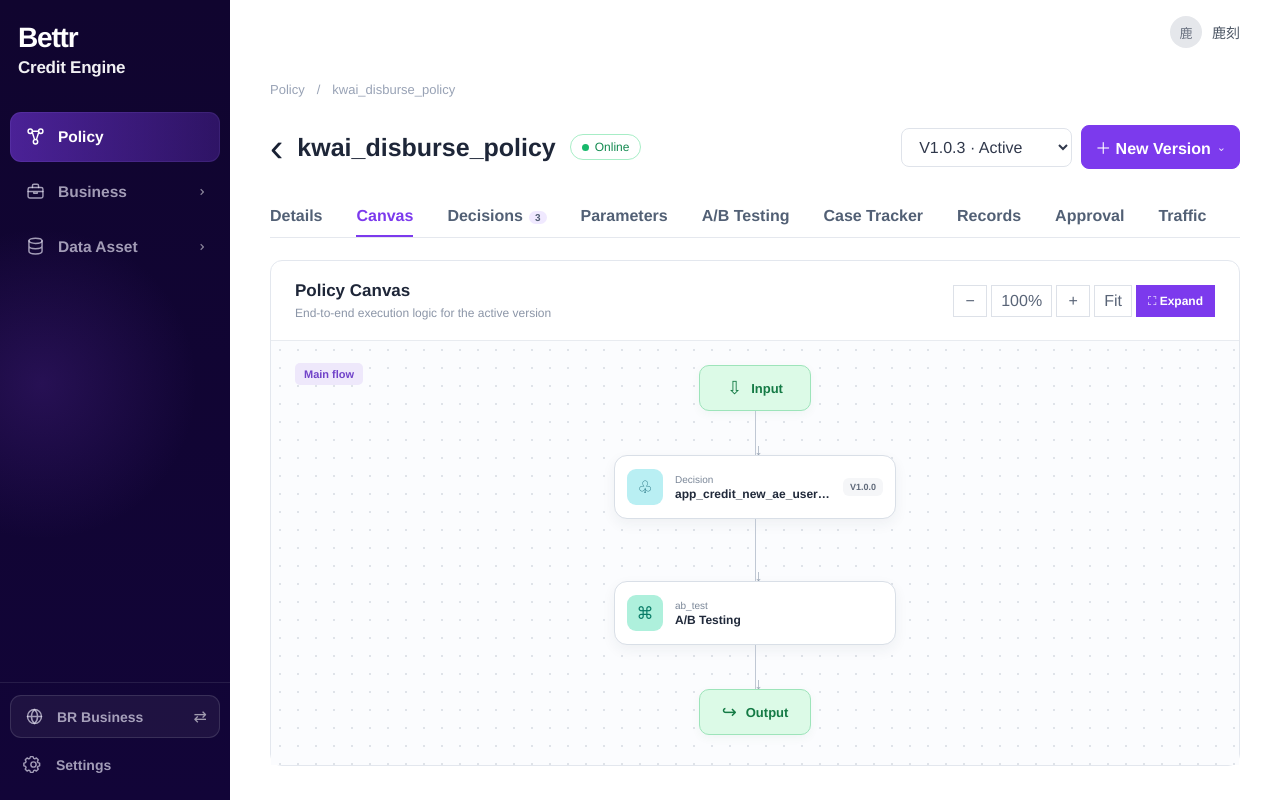
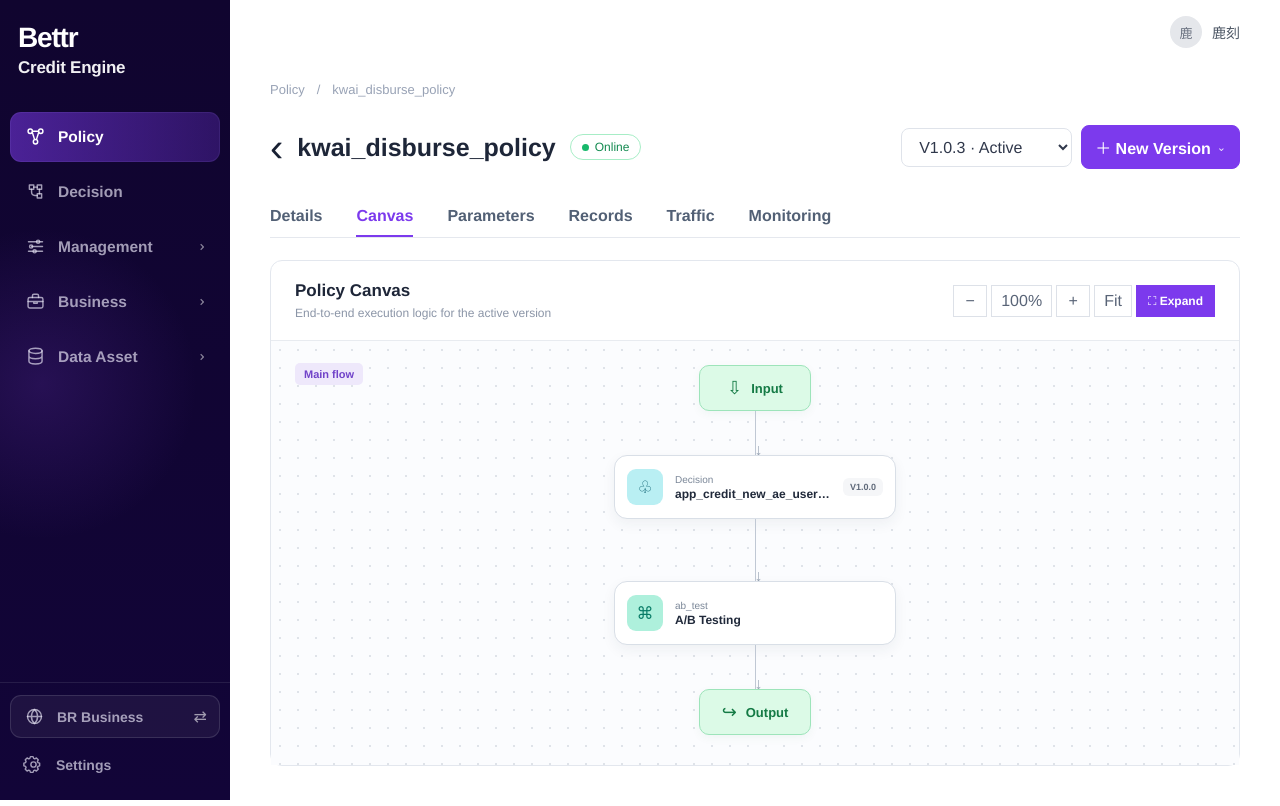
Before and after one commit to wangnan2017fall-oss/Ant-ACE-reinf, a React (Vite) app in the folder frontend/: page /policy/1 in a window 1280 px wide. Built offline with nearby package versions, Linux system fonts and the light colour scheme.

Commit message:
feat: separate decision and management navigation

```diff
--- a/frontend/src/modules/approval-center/ApprovalCenterPage.jsx
+++ b/frontend/src/modules/approval-center/ApprovalCenterPage.jsx
@@ -26,7 +26,7 @@ function ApprovalCenterPage() {
     },
   ]
 
-  return <GenericPage title="Approval Progress" icon="✓" columns={columns} data={data} />
+  return <GenericPage title="Approval" icon="✓" columns={columns} data={data} />
 }
 
 export default ApprovalCenterPage
--- a/frontend/src/modules/policy/detail/PolicyDetailPage.jsx
+++ b/frontend/src/modules/policy/detail/PolicyDetailPage.jsx
@@ -1,17 +1,12 @@
 import { useMemo, useState } from 'react'
-import { Link, useParams, useSearchParams } from 'react-router-dom'
-import DecisionPage from '../../decision/list/DecisionPage'
+import { Link, useNavigate, useParams, useSearchParams } from 'react-router-dom'
 import './PolicyDetailPage.css'
 
 const tabs = [
   { key: 'details', label: 'Details' },
   { key: 'canvas', label: 'Canvas' },
-  { key: 'decisions', label: 'Decisions', count: 3 },
   { key: 'parameters', label: 'Parameters' },
-  { key: 'ab-testing', label: 'A/B Testing' },
-  { key: 'case-tracker', label: 'Case Tracker' },
   { key: 'records', label: 'Records' },
-  { key: 'approval', label: 'Approval' },
   { key: 'traffic', label: 'Traffic' },
   { key: 'monitoring', label: 'Monitoring' },
 ]
@@ -113,17 +108,6 @@ const parameters = {
   ],
 }
 
-const policyExperiments = [
-  { name: 'limit_strategy_champion_challenger', versions: 'V1.0.3 / V1.0.4', traffic: '80% / 20%', metric: 'Approval Rate', status: 'Running', started: 'Jul 25, 2026' },
-  { name: 'pricing_rate_validation', versions: 'V1.0.2 / V1.0.3', traffic: '50% / 50%', metric: 'Default Rate', status: 'Completed', started: 'Jul 10, 2026' },
-]
-
-const policyCases = [
-  { id: 'CASE-2026-0727-018', request: 'REQ-8K21V4', decision: 'Approved', version: 'V1.0.3', owner: 'luke.wn', created: 'Jul 27, 2026 10:42' },
-  { id: 'CASE-2026-0727-011', request: 'REQ-8K20P9', decision: 'Rejected', version: 'V1.0.3', owner: 'risk.ops', created: 'Jul 27, 2026 09:31' },
-  { id: 'CASE-2026-0726-096', request: 'REQ-8J91M2', decision: 'Manual Review', version: 'V1.0.2', owner: 'chenyu.cy', created: 'Jul 26, 2026 18:05' },
-]
-
 const policyRecords = [
   { actor: 'luke.wn', action: 'Created', target: 'Policy version V1.0.4', detail: 'Copied from V1.0.3', time: 'Jul 27, 2026 11:26' },
   { actor: 'gaochaoxiang.gcx', action: 'Added', target: 'anti_fraud_decision', detail: 'Added Decision node to Policy Canvas', time: 'Jul 27, 2026 10:18' },
@@ -167,11 +151,6 @@ const policyVersionDiffs = {
     ],
   },
 }
-
-const policyApprovalTasks = [
-  { id: 'APR-20260728-017', change: 'Publish version V1.0.4', submittedBy: 'luke.wn', submittedAt: 'Jul 28, 2026 10:18', status: 'Pending' },
-  { id: 'APR-20260727-032', change: 'Publish version V1.0.3', submittedBy: 'gaochaoxiang.gcx', submittedAt: 'Jul 27, 2026 16:42', status: 'Pending' },
-]
 
 const initialVersions = [
   { id: 'V1.0.3', status: 'Active' },
@@ -247,6 +226,7 @@ function PolicyCanvasPreview({ onDecisionClick, onAbTestingClick, selected = fal
 
 function PolicyDetailPage() {
   const { id = '1' } = useParams()
+  const navigate = useNavigate()
   const [searchParams, setSearchParams] = useSearchParams()
   const requestedTab = searchParams.get('tab')
   const [activeTab, setActiveTab] = useState(() => (
@@ -448,7 +428,7 @@ function PolicyDetailPage() {
             <div className="canvas-lane-label">Main flow</div>
             <PolicyCanvasPreview
               onDecisionClick={() => setSelectedPolicyDecision('credit_eligibility_decision')}
-              onAbTestingClick={() => changeTab('ab-testing')}
+              onAbTestingClick={() => navigate('/testing')}
               selected={selectedPolicyDecision === 'credit_eligibility_decision'}
             />
             {selectedDecision && (
@@ -482,12 +462,6 @@ function PolicyDetailPage() {
               </aside>
             )}
           </div>
-        </section>
-      )}
-
-      {activeTab === 'decisions' && (
-        <section className="policy-decision-management">
-          <DecisionPage embedded />
         </section>
       )}
 
@@ -526,59 +500,6 @@ function PolicyDetailPage() {
                     {parameterType === 'feature' && <><td>{item.component}</td><td><code>{item.key}</code></td></>}
                     {parameterType !== 'feature' && <td>{item.source}</td>}
                     <td>{parameterType === 'output' ? item.returnedBy : item.usedIn || item.source}</td>
-                  </tr>
-                ))}
-              </tbody>
-            </table>
-          </div>
-        </section>
-      )}
-
-      {activeTab === 'ab-testing' && (
-        <section className="policy-workspace-panel">
-          <div className="panel-heading">
-            <div><h2>A/B Testing</h2><p>Compare Policy versions by traffic allocation and business outcome.</p></div>
-            <button className="panel-primary-action">＋ Create Test</button>
-          </div>
-          <div className="workspace-summary">
-            <div><span>Running Tests</span><strong>1</strong></div>
-            <div><span>Total Traffic</span><strong>100%</strong></div>
-            <div><span>Primary Metric</span><strong>Approval Rate</strong></div>
-          </div>
-          <div className="workspace-table-wrap">
-            <table className="workspace-table">
-              <thead><tr><th>Test Name</th><th>Versions</th><th>Traffic Split</th><th>Primary Metric</th><th>Status</th><th>Started At</th><th /></tr></thead>
-              <tbody>
-                {policyExperiments.map((test) => (
-                  <tr key={test.name}>
-                    <td><strong>{test.name}</strong></td><td>{test.versions}</td><td>{test.traffic}</td><td>{test.metric}</td>
-                    <td><span className={`workspace-status ${test.status.toLowerCase()}`}>{test.status}</span></td><td>{test.started}</td><td><button>Details</button></td>
-                  </tr>
-                ))}
-              </tbody>
-            </table>
-          </div>
-        </section>
-      )}
-
-      {activeTab === 'case-tracker' && (
-        <section className="policy-workspace-panel">
-          <div className="panel-heading">
-            <div><h2>Case Tracker</h2><p>Trace individual requests and review the result produced by this Policy.</p></div>
-            <label className="inline-search"><span>⌕</span><input placeholder="Search case or request ID" /></label>
-          </div>
-          <div className="workspace-filters">
-            <button className="active">All Cases</button><button>Approved</button><button>Rejected</button><button>Manual Review</button>
-          </div>
-          <div className="workspace-table-wrap">
-            <table className="workspace-table">
-              <thead><tr><th>Case ID</th><th>Request ID</th><th>Decision</th><th>Policy Version</th><th>Owner</th><th>Created At</th><th /></tr></thead>
-              <tbody>
-                {policyCases.map((item) => (
-                  <tr key={item.id}>
-                    <td><strong>{item.id}</strong></td><td><code>{item.request}</code></td>
-                    <td><span className={`case-result ${item.decision.toLowerCase().replace(' ', '-')}`}>{item.decision}</span></td>
-                    <td>{item.version}</td><td>{item.owner}</td><td>{item.created}</td><td><button>Open</button></td>
                   </tr>
                 ))}
               </tbody>
@@ -658,34 +579,6 @@ function PolicyDetailPage() {
         </section>
       )}
 
-      {activeTab === 'approval' && (
-        <section className="policy-workspace-panel">
-          <div className="panel-heading">
-            <div><h2>My Task</h2><p>Policy changes waiting for your approval.</p></div>
-            <label className="inline-search"><span>⌕</span><input placeholder="Search task ID or change" /></label>
-          </div>
-          <div className="workspace-table-wrap">
-            <table className="workspace-table">
-              <thead>
-                <tr><th>Task ID</th><th>Change</th><th>Submitted By</th><th>Submitted At</th><th>Status</th><th /></tr>
-              </thead>
-              <tbody>
-                {policyApprovalTasks.map((task) => (
-                  <tr key={task.id}>
-                    <td><strong>{task.id}</strong></td>
-                    <td>{task.change}</td>
-                    <td>{task.submittedBy}</td>
-                    <td>{task.submittedAt}</td>
-                    <td><span className="workspace-status running">{task.status}</span></td>
-                    <td><button>Review</button></td>
-                  </tr>
-                ))}
-              </tbody>
-            </table>
-          </div>
-        </section>
-      )}
-
       {(activeTab === 'traffic' || activeTab === 'monitoring') && (
         <section className="monitor-panel">
           <div className="monitor-toolbar">
--- a/frontend/src/shell/Sidebar/Sidebar.jsx
+++ b/frontend/src/shell/Sidebar/Sidebar.jsx
@@ -3,6 +3,16 @@ import { useEffect, useState } from 'react'
 import './Sidebar.css'
 
 const groupedItems = [
+  {
+    id: 'management',
+    icon: 'management',
+    label: 'Management',
+    children: [
+      { path: '/approval', label: 'Approval' },
+      { path: '/testing', label: 'A/B Testing' },
+      { path: '/case-tracker', label: 'Case Tracker' },
+    ],
+  },
   {
     id: 'business',
     icon: 'business',
@@ -40,6 +50,13 @@ function NavigationIcon({ name }) {
       </svg>
     )
   }
+  if (name === 'decision') {
+    return (
+      <svg viewBox="0 0 24 24" aria-hidden="true">
+        <path d="M5 4.5h5v5H5zM14 14.5h5v5h-5zM14 4.5h5v5h-5z" /><path d="M10 7h4M16.5 9.5v5M7.5 9.5v3.2c0 2.1 1.7 3.8 3.8 3.8H14" />
+      </svg>
+    )
+  }
   if (name === 'data') {
     return (
       <svg viewBox="0 0 24 24" aria-hidden="true">
@@ -51,6 +68,13 @@ function NavigationIcon({ name }) {
     return (
       <svg viewBox="0 0 24 24" aria-hidden="true">
         <rect x="3.5" y="7.5" width="17" height="12" rx="2" /><path d="M8.5 7.5V5.3c0-.9.7-1.6 1.6-1.6h3.8c.9 0 1.6.7 1.6 1.6v2.2M3.5 12h17M10 12v2h4v-2" />
+      </svg>
+    )
+  }
+  if (name === 'management') {
+    return (
+      <svg viewBox="0 0 24 24" aria-hidden="true">
+        <path d="M4 6.5h16M7.5 12h12.5M4 17.5h16" /><circle cx="7" cy="12" r="1.8" /><circle cx="15" cy="6.5" r="1.8" /><circle cx="11" cy="17.5" r="1.8" />
       </svg>
     )
   }
@@ -85,6 +109,7 @@ function Sidebar() {
   )
   const activeGroup = groupedItems.find((group) => group.children.some((child) => isChildActive(child.path)))
   const [expanded, setExpanded] = useState(() => ({
+    management: activeGroup?.id === 'management',
     'data-asset': activeGroup?.id === 'data-asset',
     business: activeGroup?.id === 'business',
   }))
@@ -98,7 +123,8 @@ function Sidebar() {
     setExpanded((current) => ({ ...current, [groupId]: !current[groupId] }))
   }
 
-  const policyActive = ['/policy', '/decision', '/testing', '/case-tracker'].some(isActive)
+  const policyActive = isActive('/policy')
+  const decisionActive = isActive('/decision')
 
   return (
     <aside className="sidebar">
@@ -111,6 +137,11 @@ function Sidebar() {
         <Link to="/policy/1" className={`primary-nav-item ${policyActive ? 'active' : ''}`}>
           <span className="nav-icon"><NavigationIcon name="policy" /></span>
           <span className="nav-label">Policy</span>
+        </Link>
+
+        <Link to="/decision" className={`primary-nav-item ${decisionActive ? 'active' : ''}`}>
+          <span className="nav-icon"><NavigationIcon name="decision" /></span>
+          <span className="nav-label">Decision</span>
         </Link>
 
         {groupedItems.map((group) => {
```
